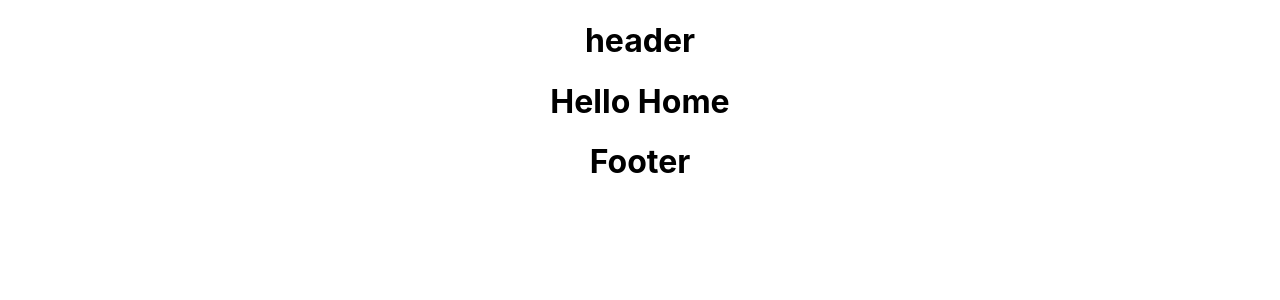
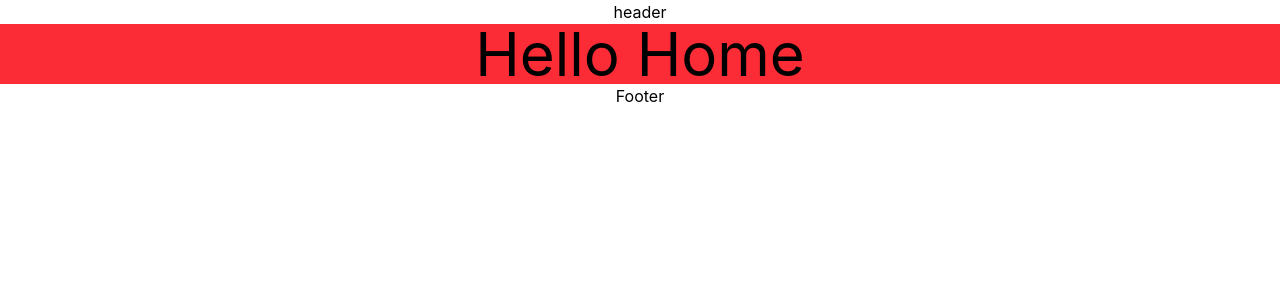
Before and after one commit to zeelweetech/bio-ai-pine, a React (Create React App) app: page / in a window 1280 px wide. Shown: the top 300 px of the page. Built offline with nearby package versions, Linux system fonts and the light colour scheme.

Commit message:
tailwind setup

```diff
--- a/public/index.html
+++ b/public/index.html
@@ -24,6 +24,12 @@
       work correctly both with client-side routing and a non-root public URL.
       Learn how to configure a non-root public URL by running `npm run build`.
     -->
+    <script src="https://unpkg.com/@tailwindcss/browser@4"></script>
+    <style type="text/tailwindcss">
+      @theme {
+        --color-clifford: #da373d;
+      }
+    </style>
     <title>React App</title>
   </head>
   <body>
--- a/src/components/Home.js
+++ b/src/components/Home.js
@@ -7,7 +7,7 @@ function Home() {
     return (
         <div>
             <Header />
-            <h1>Hello Home</h1>
+            <p className="bg-red-500 text-6xl">Hello Home</p>
             <Footer />
         </div>
     )
```
